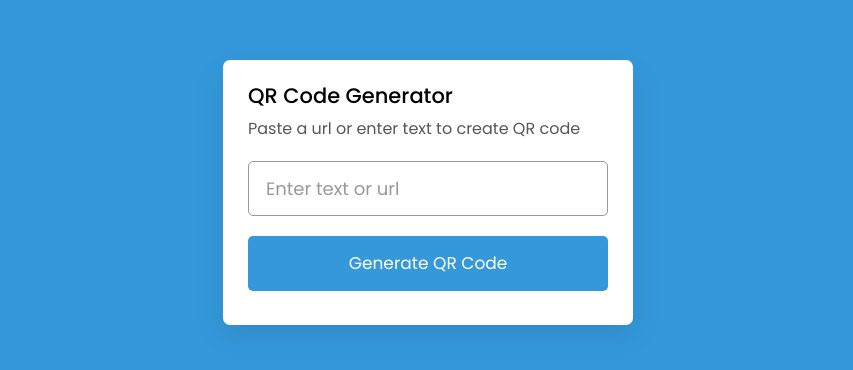
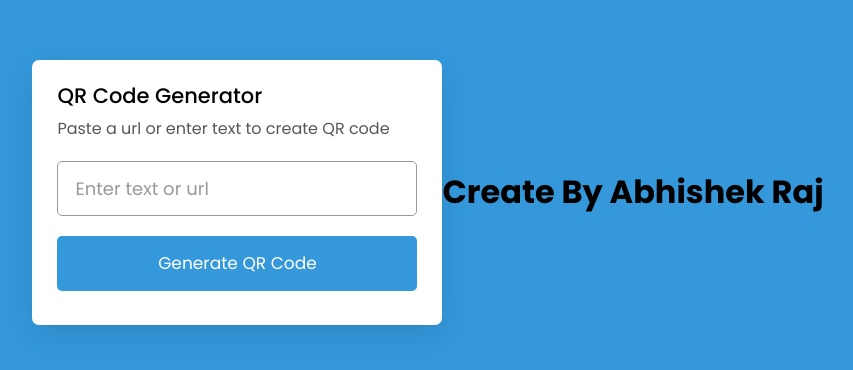
Before and after one commit to abhishekkumarraj966/QR_code_generator, a plain HTML site: page index.html in a window 1280 px wide. Shown: the part 208-578 px from the top of the page, without its empty margins (212-1065 px from the left). Drawn offline with Linux system fonts and the light colour scheme.

Commit message:
Update index.html

```diff
--- a/index.html
+++ b/index.html
@@ -22,6 +22,10 @@
         <img src="" alt="qr-code">
       </div>
     </div>
+<h1 style={{ fontSize: "24px", fontWeight: "normal", color: "#000", textAlign: "center" }}>
+  Create By Abhishek Raj
+</h1>
+
 
     <script src="script.js"></script>
 
```
